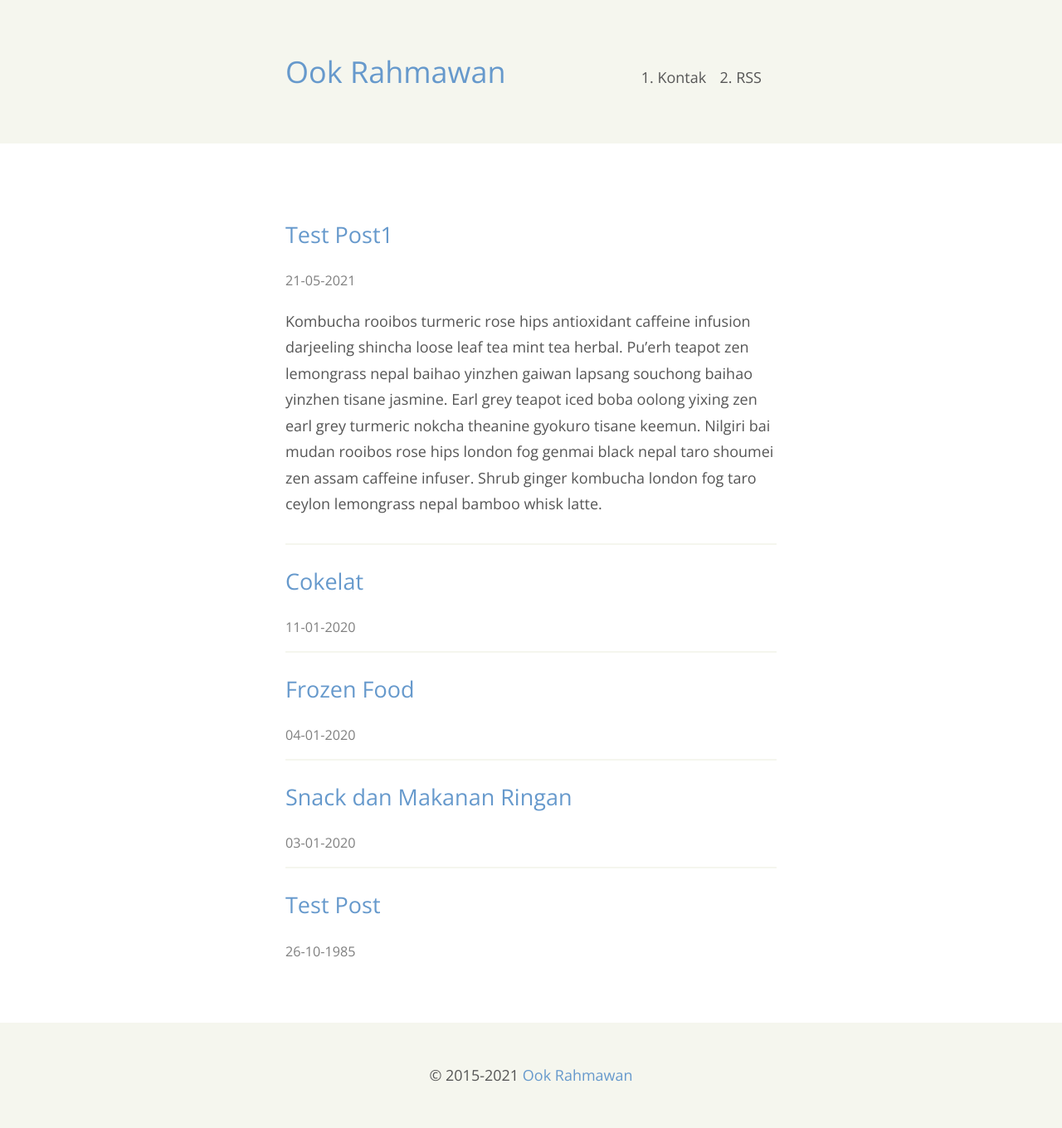
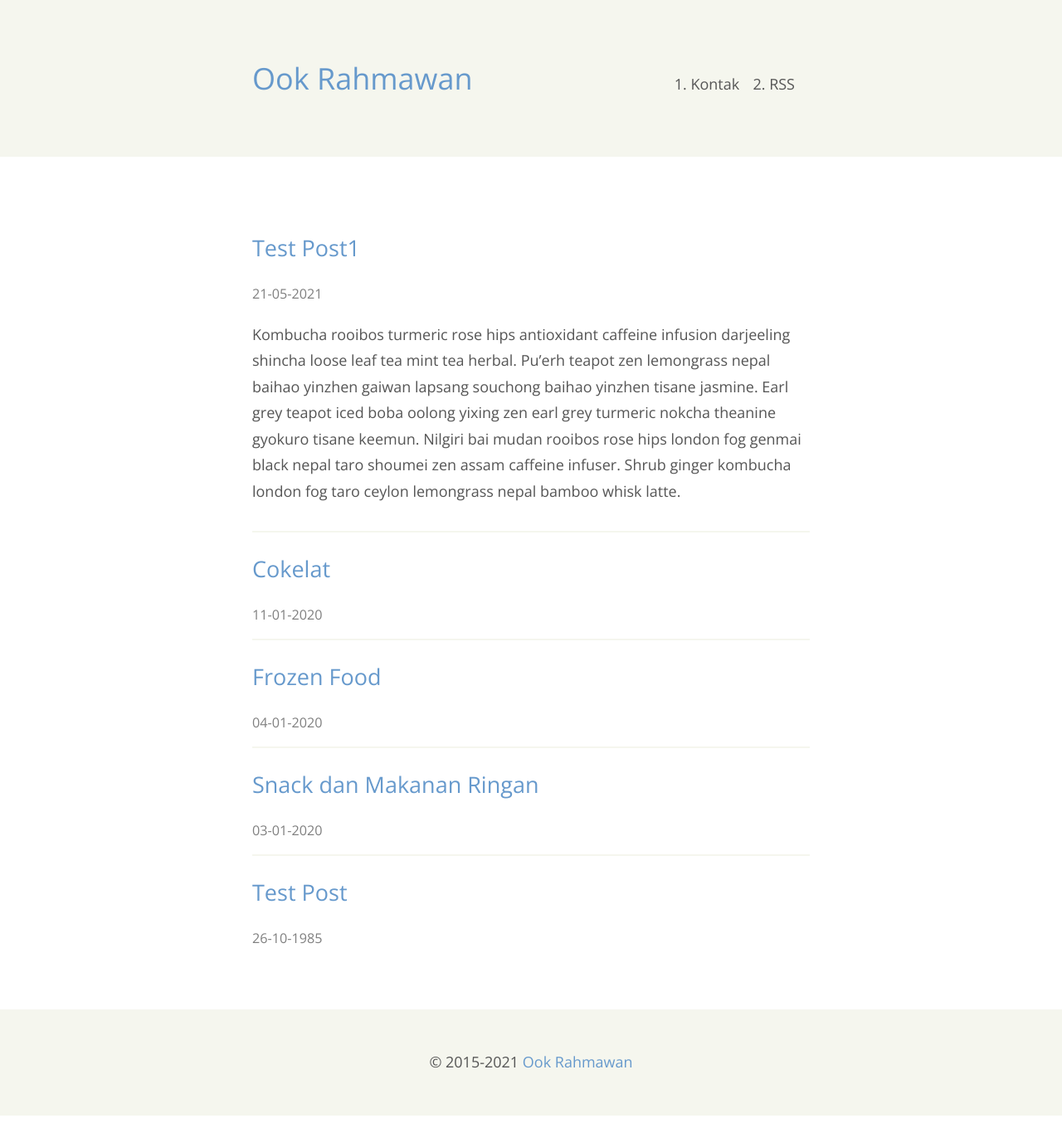
Before and after one commit to krhmwn/krhmwn, a Jekyll site: the page built from index.html, in a window 1280 px wide. Shown: the whole page at 83% size. Built offline with Jekyll 4.4.1, drawn with Linux system fonts in a browser that asks for light colours.

Commit message:
update v.1.0.169

```diff
--- a/assets/css/main.css
+++ b/assets/css/main.css
@@ -176,7 +176,7 @@ color:#fff
 }
 
 header {
-padding:2.5rem 1.25rem;
+padding:3rem 1.25rem;
 background:#f5f6ee
 }
 
@@ -190,7 +190,7 @@ margin: 0 1em 0;
 }
 
 section {
-padding:2rem 1.25rem;
+padding: 2rem 1.25rem;
 }
 
 .post ul {
@@ -217,10 +217,10 @@ background:#f5f6ee;
 text-align:center;
 }
 
-@media all and (min-width: 40rem) {
+@media all and (min-width: 45rem) {
 section {
 margin:0 auto;
-max-width:37rem;
+max-width:42rem;
 padding: 3rem 0rem;
 }
 
@@ -228,7 +228,7 @@ padding: 3rem 0rem;
 display:flex;
 justify-content:space-between;
 margin:0 auto;
-max-width:37rem;
+max-width:42rem;
 align-items:baseline
 }
 }
```
